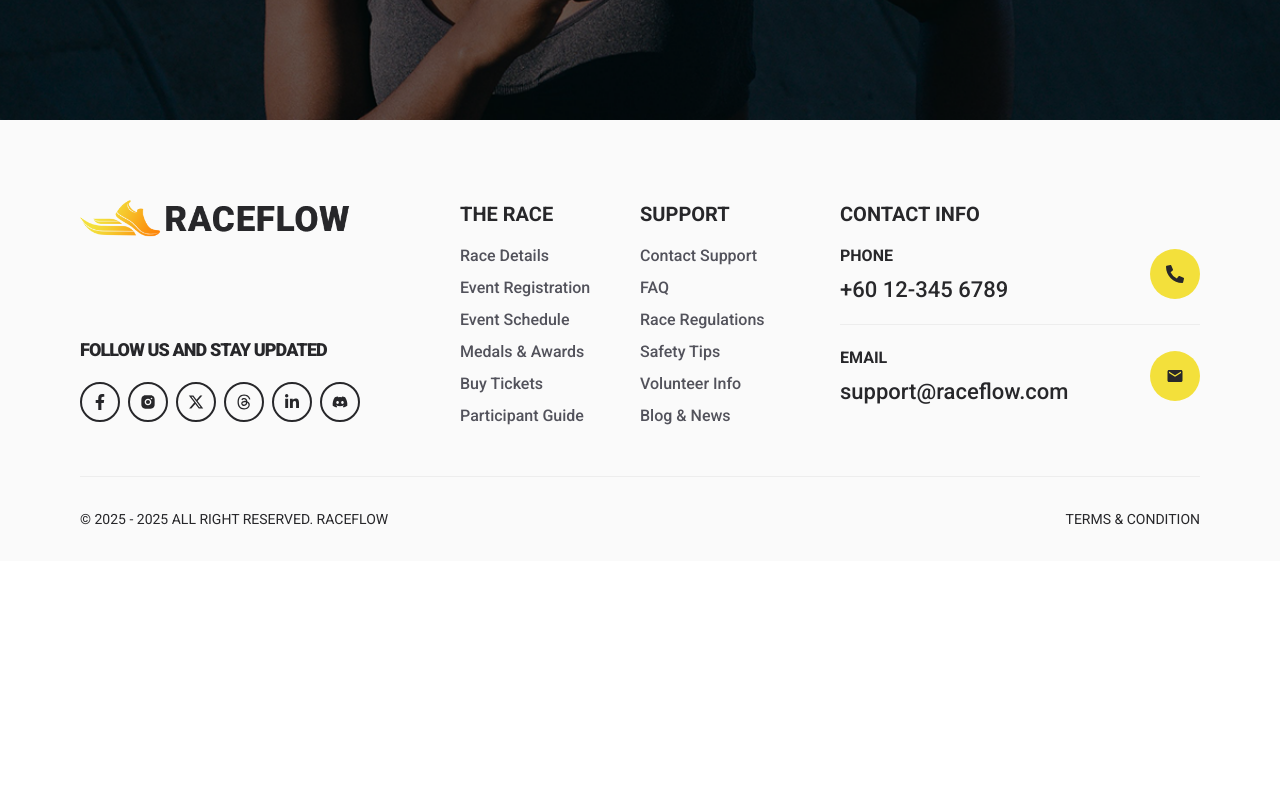
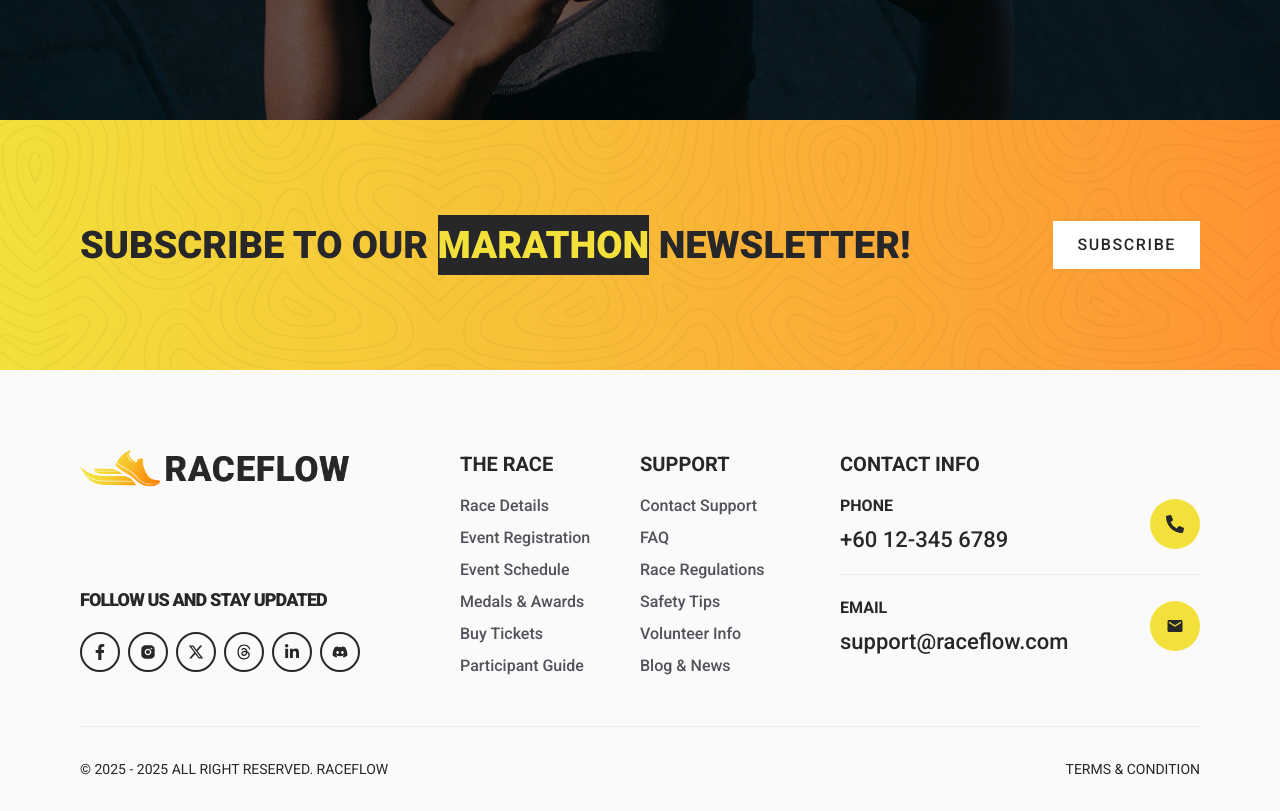
Before and after one commit to devrakibulrahman/raceflow-client-side, a React (Vite) app: page /marathon_details/1 in a window 1280 px wide. Shown: the part 2280-3091 px from the top of the page. Before the commit the page ends 2841 px from the top, so only its background shows below. Built offline with nearby package versions, Linux system fonts and the light colour scheme.

Commit message:
added subscribe section in the details page done on 01/05/2025 at 06:43 pm

```diff
--- a/src/pages/DetailsPage.jsx
+++ b/src/pages/DetailsPage.jsx
@@ -85,7 +85,7 @@ const DetailsPage = () => {
                     </div>
                 </div>
             </div>
-            {/* <div className="w-full min-h-[250px] bg-gradient-to-r from-primary-yellow to-secondary-orange/80">
+            <div className="w-full min-h-[250px] bg-gradient-to-r from-primary-yellow to-secondary-orange/80">
                 <div className="w-full min-h-[250px] bg-sub-pattern bg-center bg-cover bg-no-repeat py-10 flex items-center justify-center">
                     <div className="container mx-auto px-4">
                         <div className="w-full flex items-center flex-col gap-5 xl:flex-row xl:justify-between">
@@ -98,7 +98,7 @@ const DetailsPage = () => {
                         </div>
                     </div>
                 </div>
-            </div> */}
+            </div>
         </>
     );
 };
```
